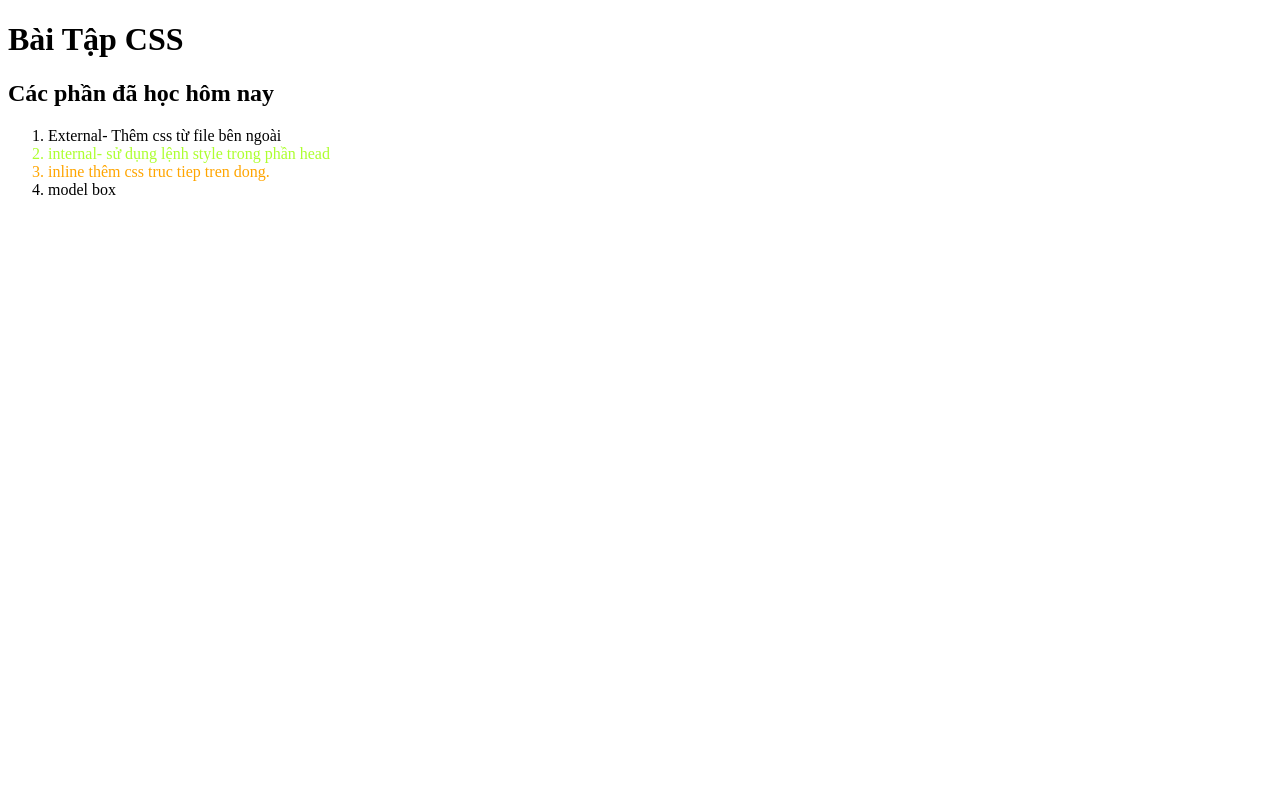
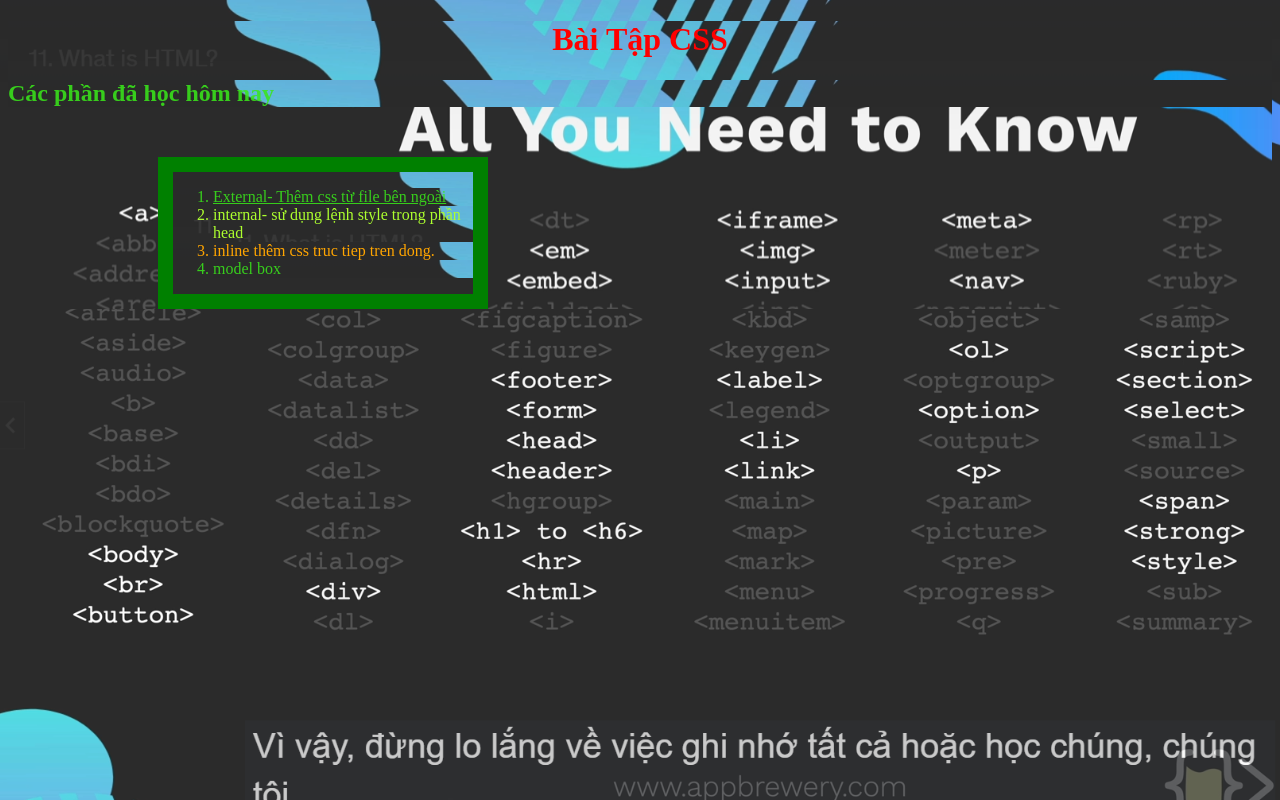
Before and after one commit to truonggiang22034/html-webht23, a plain HTML site: page html/bai_tap_css.html in a window 1280 px wide. Drawn offline with Linux system fonts and the light colour scheme; files that its build step writes are made by us from their sources; files whose address does not match are found by name.

Commit message:
add file 2024/11/14

```diff
--- a/css/style.css
+++ b/css/style.css
@@ -16,7 +16,7 @@ h2{
 table{
     border: 3px solid red;
 }
-{
+*{
     text-align: center;
 
 }
--- a/css/stylehomnay.css
+++ b/css/stylehomnay.css
@@ -0,0 +1,22 @@
+div{
+
+    width: 300px;
+    border: 15px solid green;
+    padding: 50px solid gray;
+    margin:50px 150px 50px 150px
+}
+h1{
+    color: red;
+    text-align: center;
+
+}
+#id-demo{
+    text-decoration: underline;
+}
+.note{
+color: rgba(57, 230, 26, 0.871);
+}
+*{
+    background-image: url("../img/Screenshot\ 2024-11-03\ 205716.png");
+
+}
```
Also changed, not shown: phu.html (deleted, +0 -2 lines), css/table.css (added), html/bai_tap_css.html (renamed from bai_tap_css.html), html/index.html (renamed from index.html), html/phieudangky.html (added), html/phu.html (added).
